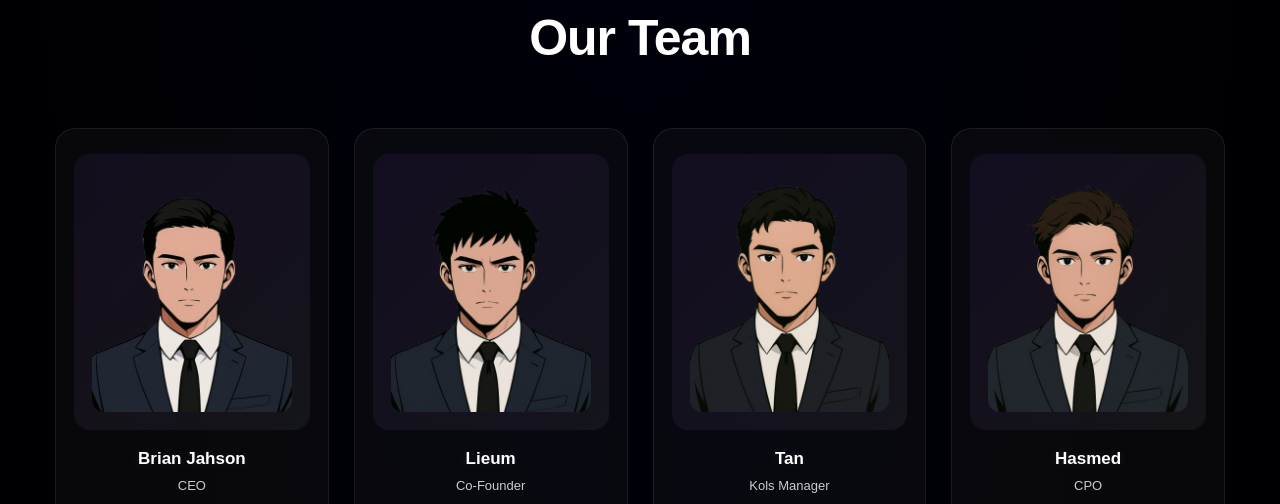
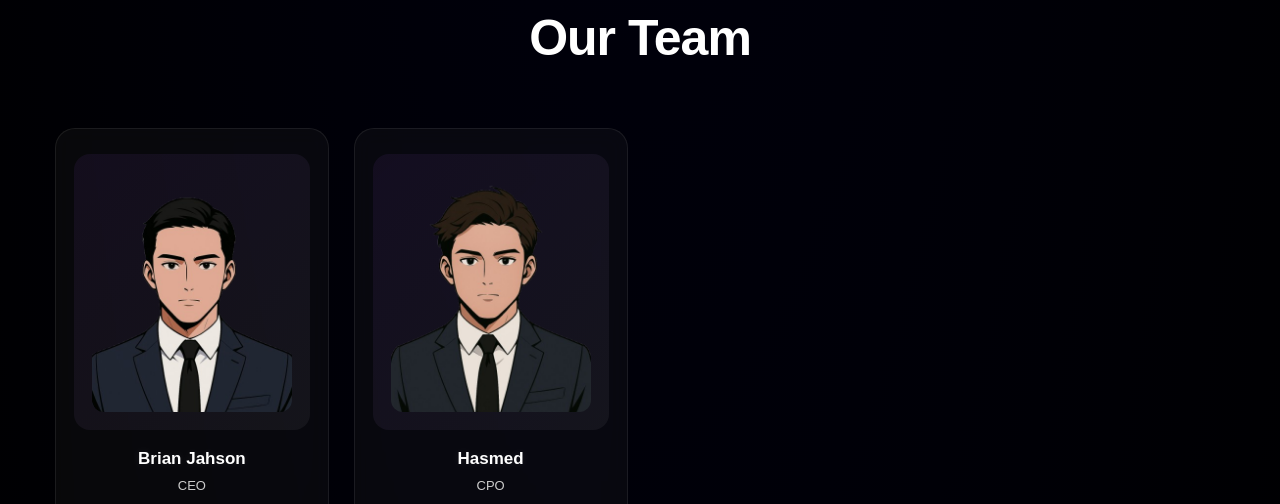
Before and after one commit to hasmeddd/deltoralabs, a website: page public/index.html in a window 1280 px wide. Shown: the part 5050-5554 px from the top of the page. Drawn offline with nearby package versions, Linux system fonts and the light colour scheme; a web font is replaced by a local one.

Commit message:
update member

```diff
--- a/public/index.html
+++ b/public/index.html
@@ -2190,7 +2190,7 @@
                         </article>
 
                         <!-- member item 2 -->
-                        <article class="member-item">
+                        <!-- <article class="member-item">
                             <div class="member-item__img-bg">
                                 <img
                                     src="/assets/img/member/lieum.png"
@@ -2219,10 +2219,10 @@
                                     </svg>
                                 </a>
                             </div>
-                        </article>
+                        </article> -->
 
                         <!-- member item 3 -->
-                        <article class="member-item">
+                        <!-- <article class="member-item">
                             <div class="member-item__img-bg">
                                 <img
                                     src="/assets/img/member/tan.png"
@@ -2251,7 +2251,7 @@
                                     </svg>
                                 </a>
                             </div>
-                        </article>
+                        </article> -->
 
                         <!-- member item 4 -->
                         <article class="member-item">
```
